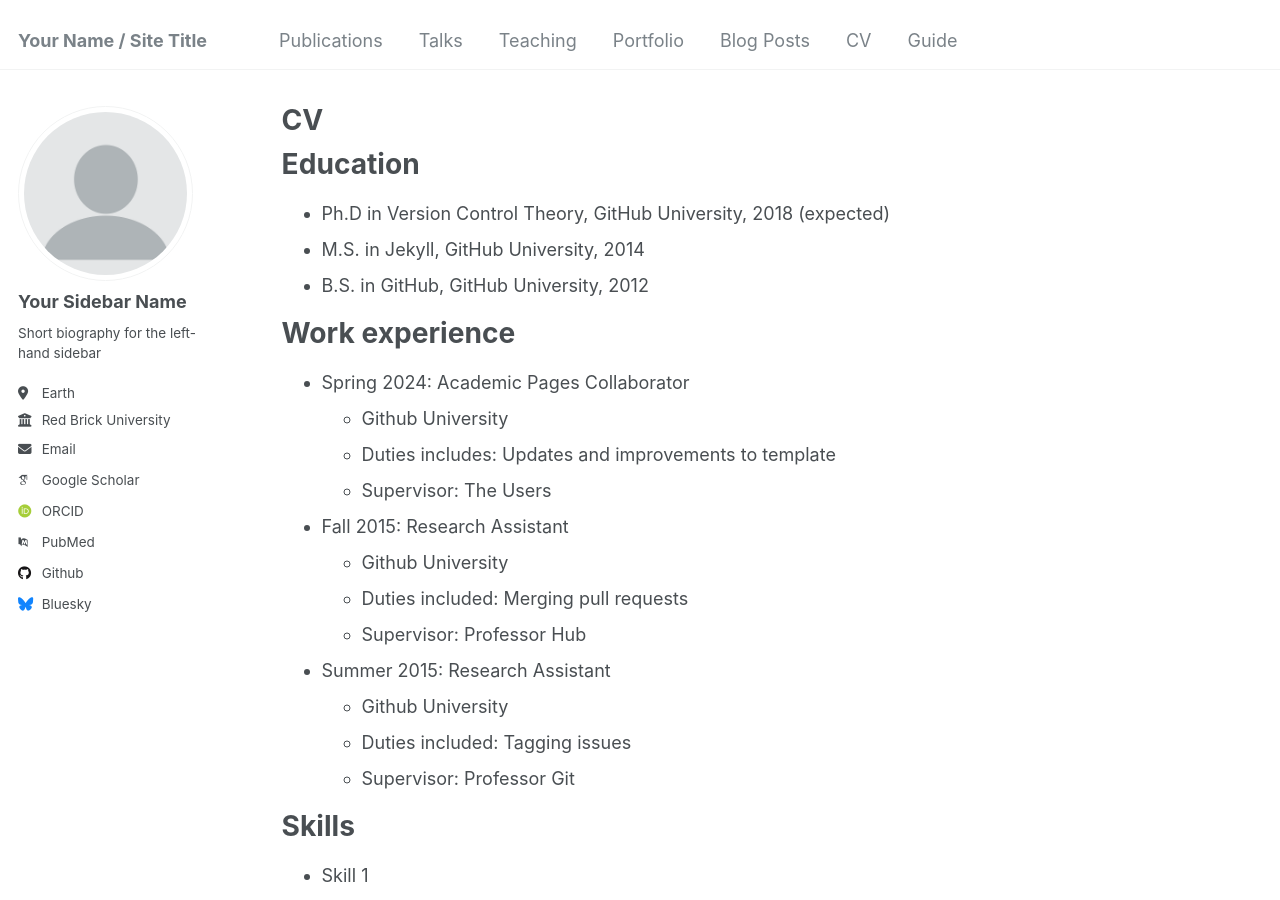
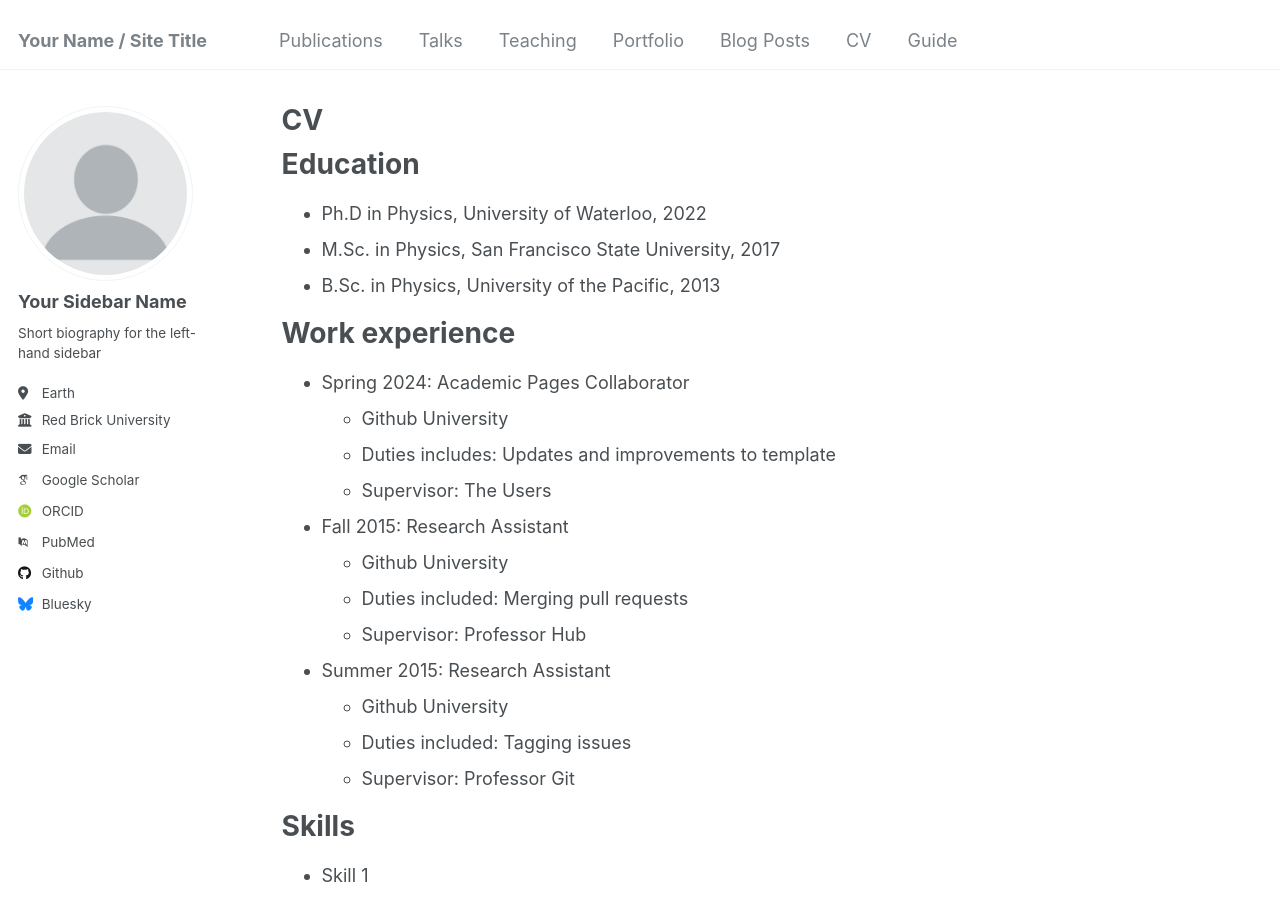
Before and after one commit to ktchung-p/ktchung-p.github.io, a Jekyll site: the page built from _pages/cv.md, in a window 1280 px wide and 900 px high. Built offline with Jekyll 4.4.1, drawn with Linux system fonts in a browser that asks for light colours; some web fonts are replaced.

Commit message:
Update cv.md

```diff
--- a/_pages/cv.md
+++ b/_pages/cv.md
@@ -11,9 +11,9 @@ redirect_from:
 
 Education
 ======
-* Ph.D in Version Control Theory, GitHub University, 2018 (expected)
-* M.S. in Jekyll, GitHub University, 2014
-* B.S. in GitHub, GitHub University, 2012
+* Ph.D  in Physics, University of Waterloo, 2022
+* M.Sc. in Physics, San Francisco State University, 2017
+* B.Sc. in Physics, University of the Pacific, 2013
 
 Work experience
 ======
```
